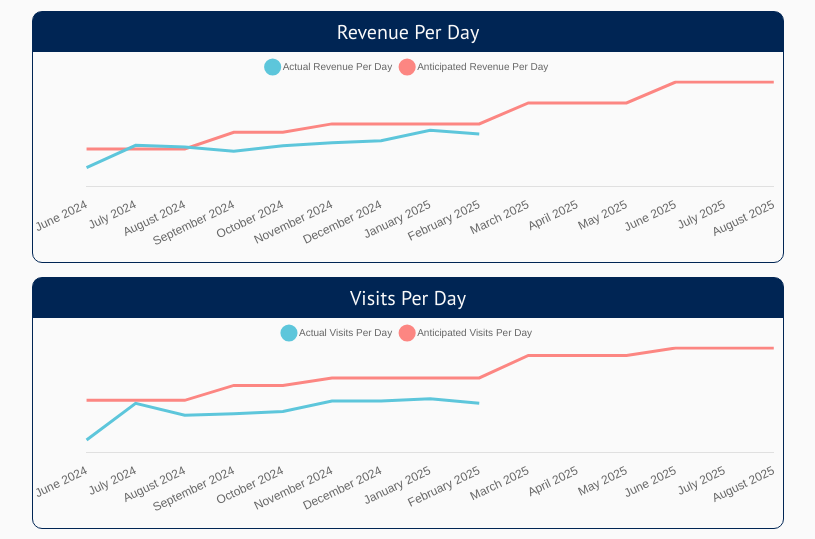
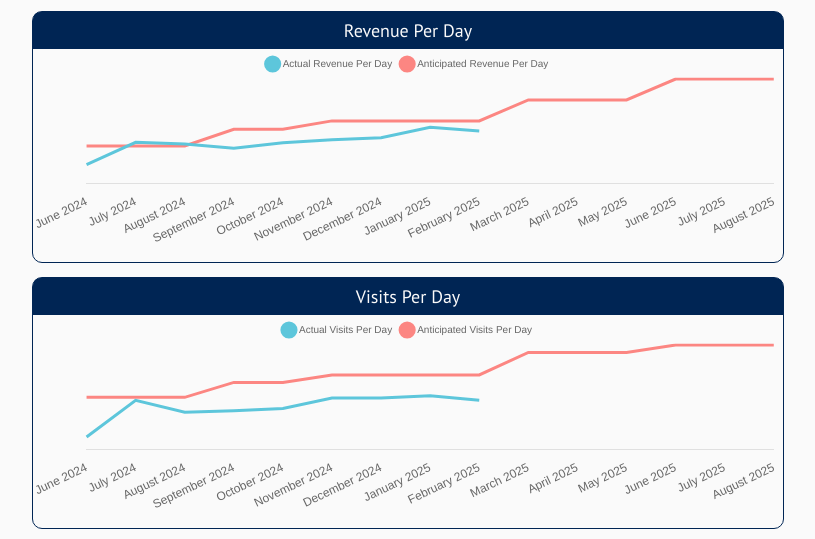
Before and after one commit to AVG-DataAndAnalytics/newHireRamp, a website: page index.html in a window 1280 px wide. Shown: the part 194-733 px from the top of the page, without its empty margins (240-1055 px from the left). Drawn offline with nearby package versions, Linux system fonts and the light colour scheme.

Commit message:
removing repeating code from Penpot

```diff
--- a/style.css
+++ b/style.css
@@ -1,18 +1,3 @@
-@font-face {
-    font-family: 'PT Sans', sans-serif;
-    font-style: normal;
-    font-weight: bold;
-    font-display: block;
-    src: url(https://design.penpot.app/fonts/sourcesanspro-bold.woff) format('woff');
-  }
-
-@font-face {
-    font-family: 'PT Sans', sans-serif;
-    font-style: normal;
-    font-weight: 400;
-    font-display: block;
-    src: url(https://design.penpot.app/fonts/sourcesanspro-regular.woff) format('woff');
-  }
 
 html, body {
   margin-top: 50;
@@ -110,7 +95,7 @@ body {
   padding: 7px;
   font-family: 'PT Sans', sans-serif;
   font-weight: light;
-  font-size: 20px;
+  font-size: 18px;
   text-align: center;
   border-top-left-radius: 7px;
   border-top-right-radius: 7px;
```
